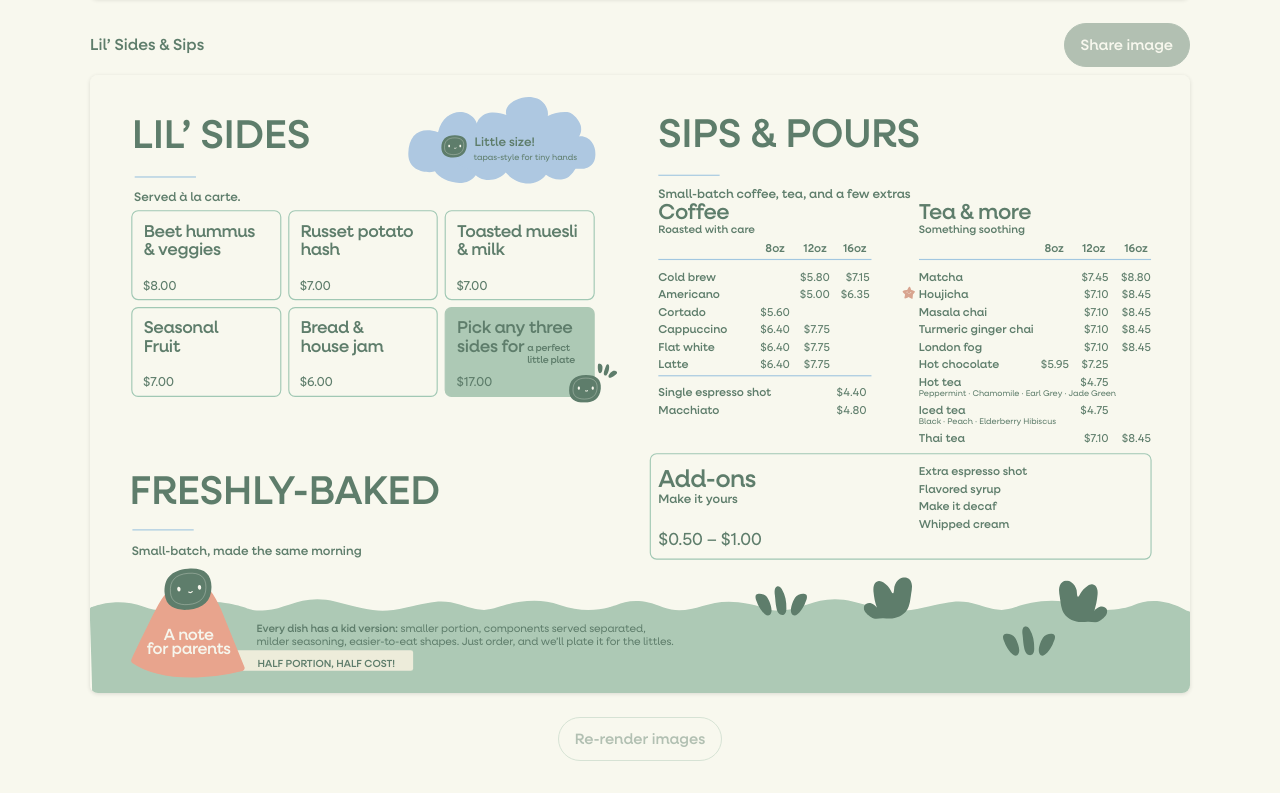
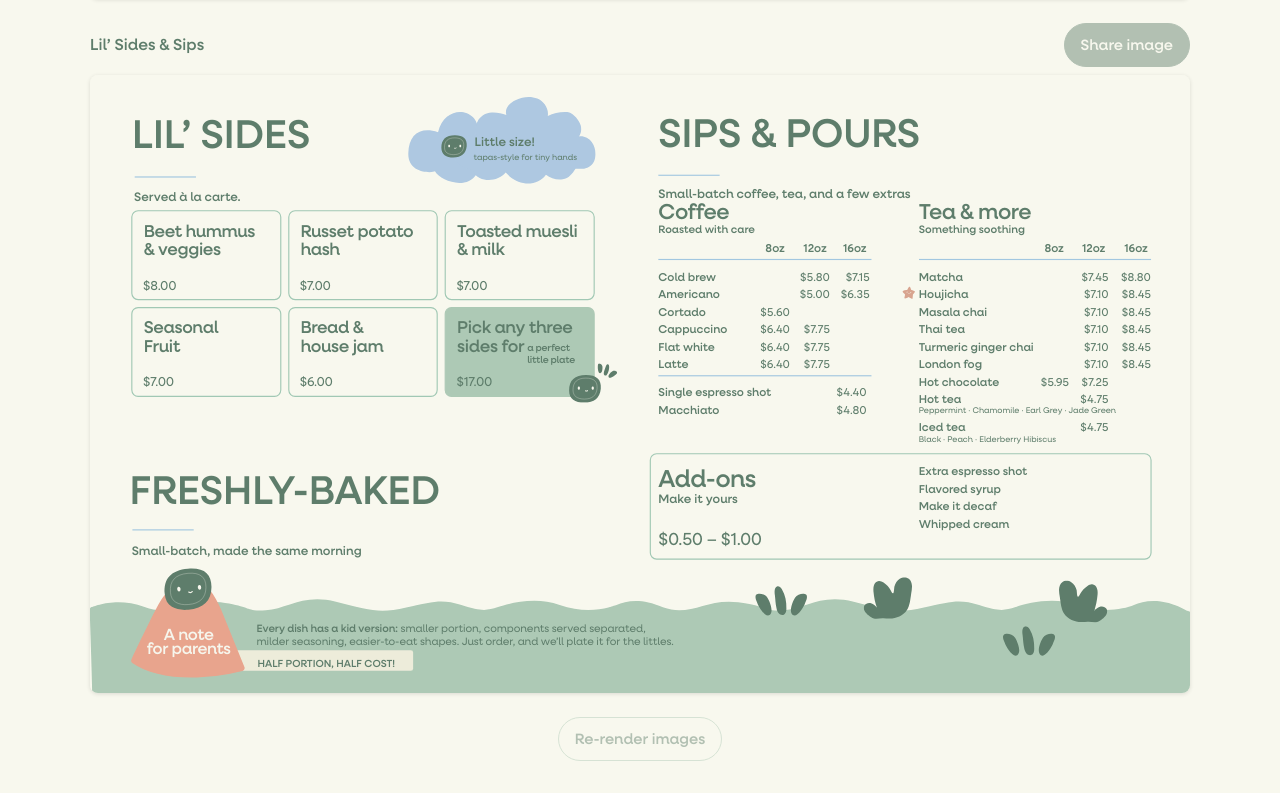
Before and after one commit to mimloo/menu, a React (Vite) app: page / in a window 1280 px wide. Shown: the part 1468-2261 px from the top of the page. Built offline with nearby package versions, Linux system fonts and the light colour scheme.

Commit message:
Tea: move Thai tea directly below Masala chai
Co-Authored-By: Claude Opus 5.5 <noreply@anthropic.com>
Claude-Session: https://claude.ai/code/session_01BurK9akCsKKP8cYQa62F6V

```diff
--- a/src/data/menu.ts
+++ b/src/data/menu.ts
@@ -269,12 +269,12 @@ export const tea: DrinkTable = {
     { name: 'Matcha', prices: [null, 7.45, 8.8] },
     { name: 'Houjicha', prices: [null, 7.1, 8.45], chefsPick: true },
     { name: 'Masala chai', prices: [null, 7.1, 8.45] },
+    { name: 'Thai tea', prices: [null, 7.1, 8.45] },
     { name: 'Turmeric ginger chai', prices: [null, 7.1, 8.45] },
     { name: 'London fog', prices: [null, 7.1, 8.45] },
     { name: 'Hot chocolate', prices: [5.95, 7.25, null] },
     { name: 'Hot tea', prices: [null, 4.75, null], flavors: ['Peppermint', 'Chamomile', 'Earl Grey', 'Jade Green'] },
     { name: 'Iced tea', prices: [null, 4.75, null], flavors: ['Black', 'Peach', 'Elderberry Hibiscus'] },
-    { name: 'Thai tea', prices: [null, 7.1, 8.45] },
   ],
 };
 
```
